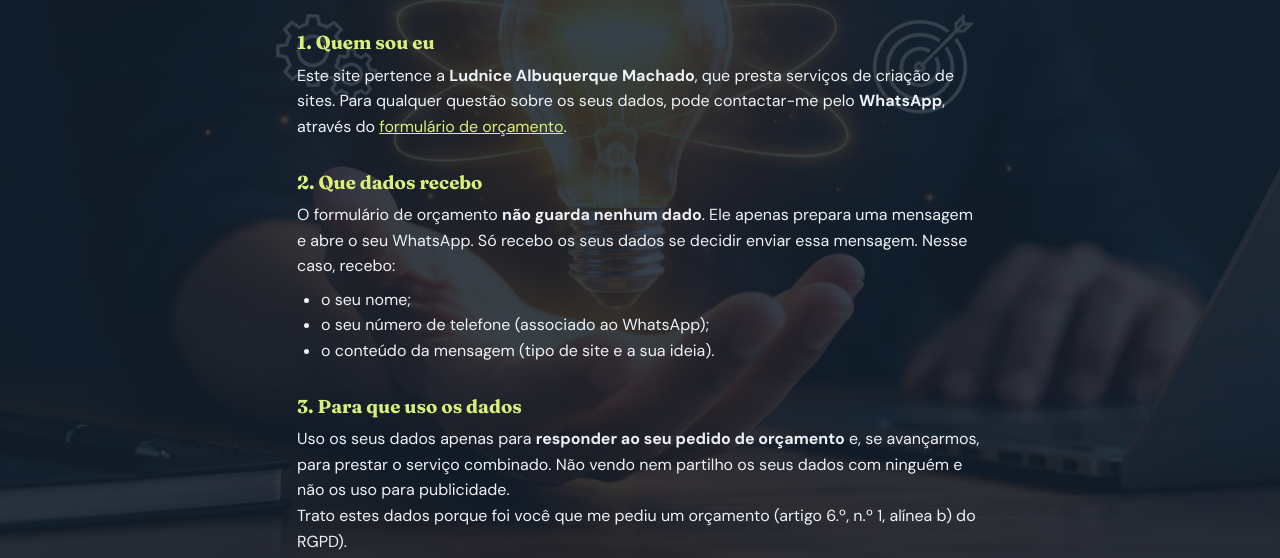
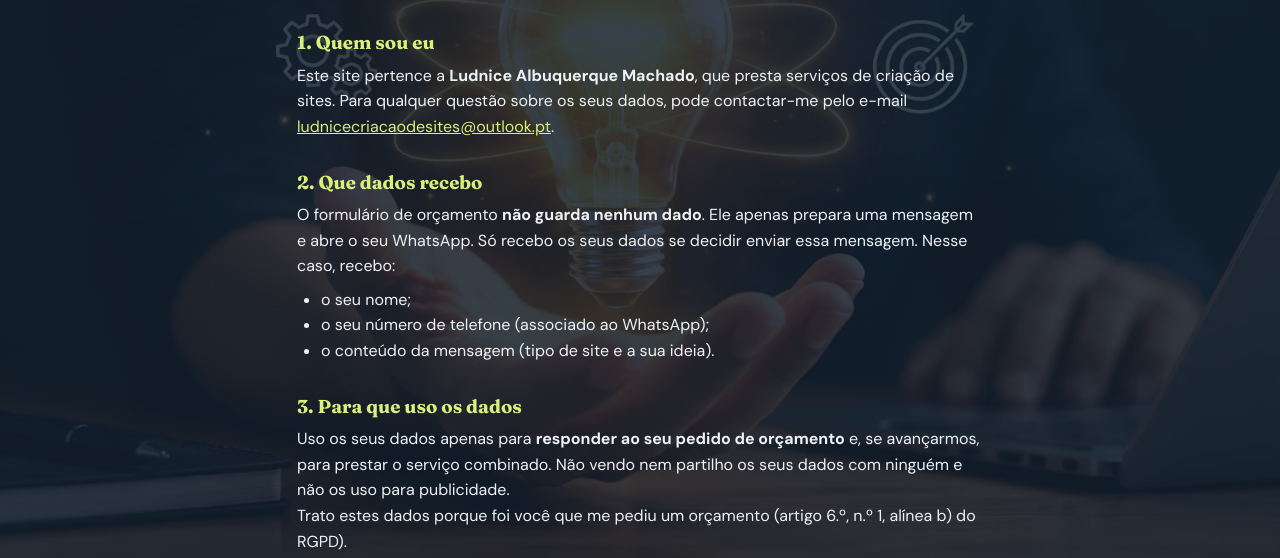
Before and after one commit to ludnice11-lang/siteLudnice, a plain HTML site: page privacidade.html in a window 1280 px wide. Shown: the part 242-800 px from the top of the page. Drawn offline with Linux system fonts and the light colour scheme.

Commit message:
Coloca e-mail de contacto na privacidade

```diff
--- a/privacidade.html
+++ b/privacidade.html
@@ -21,10 +21,10 @@
     <p class="subtitulo">Última atualização: 17 de novembro de 2026</p>
 
     <h3>1. Quem sou eu</h3>
-    <!-- ✏️ Se um dia criar um e-mail de trabalho, pode acrescentá-lo aqui como segunda opção de contacto -->
+    <!-- "mailto:" faz o link abrir o programa de e-mail da pessoa, já com o endereço preenchido -->
     <p>Este site pertence a <strong>Ludnice Albuquerque Machado</strong>, que presta serviços de criação de sites.
-       Para qualquer questão sobre os seus dados, pode contactar-me pelo <strong>WhatsApp</strong>,
-       através do <a href="index.html#orcamento">formulário de orçamento</a>.</p>
+       Para qualquer questão sobre os seus dados, pode contactar-me pelo e-mail
+       <a href="mailto:ludnicecriacaodesites@outlook.pt">ludnicecriacaodesites@outlook.pt</a>.</p>
 
     <h3>2. Que dados recebo</h3>
     <p>O formulário de orçamento <strong>não guarda nenhum dado</strong>. Ele apenas prepara uma mensagem
```
